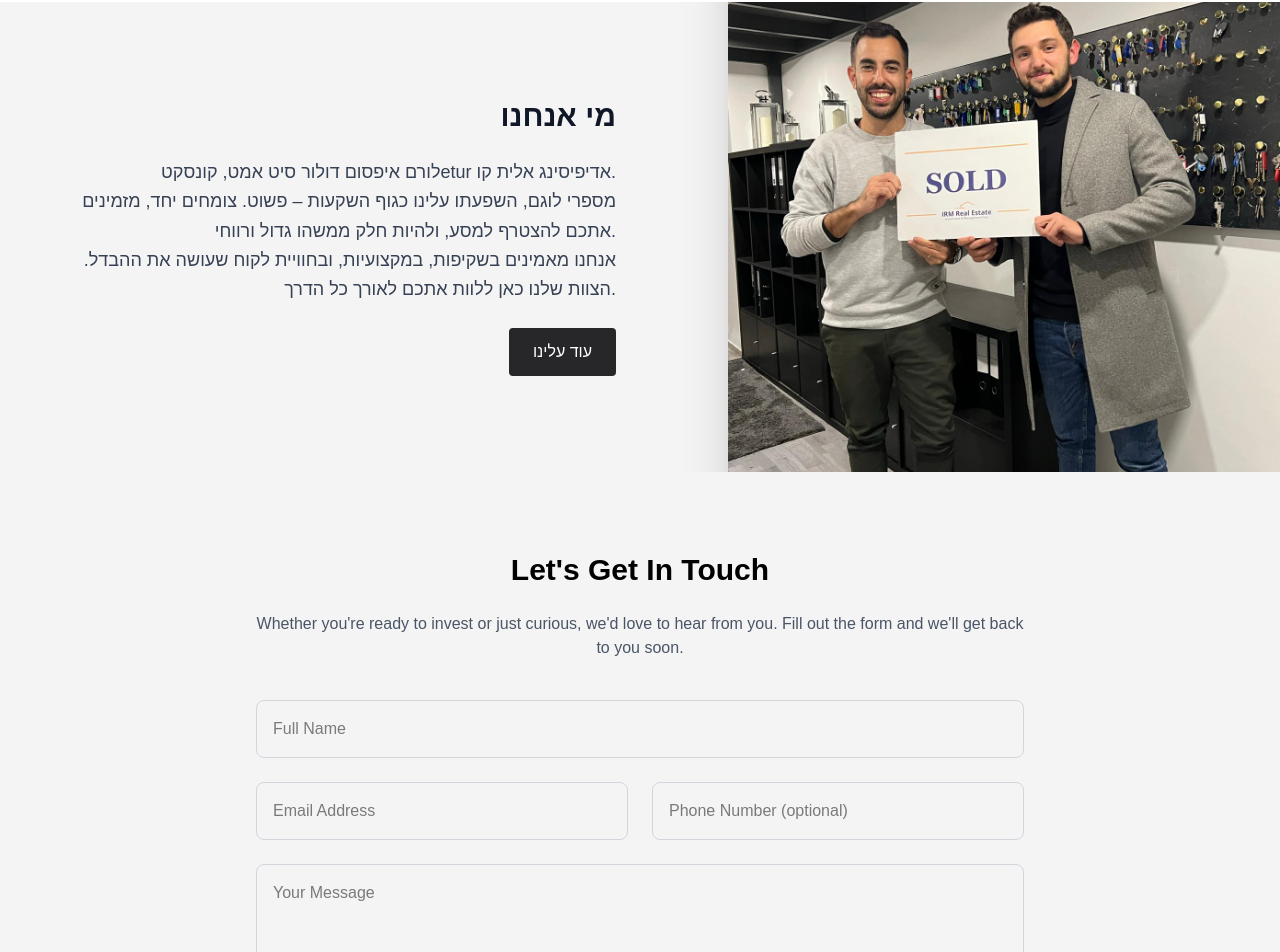
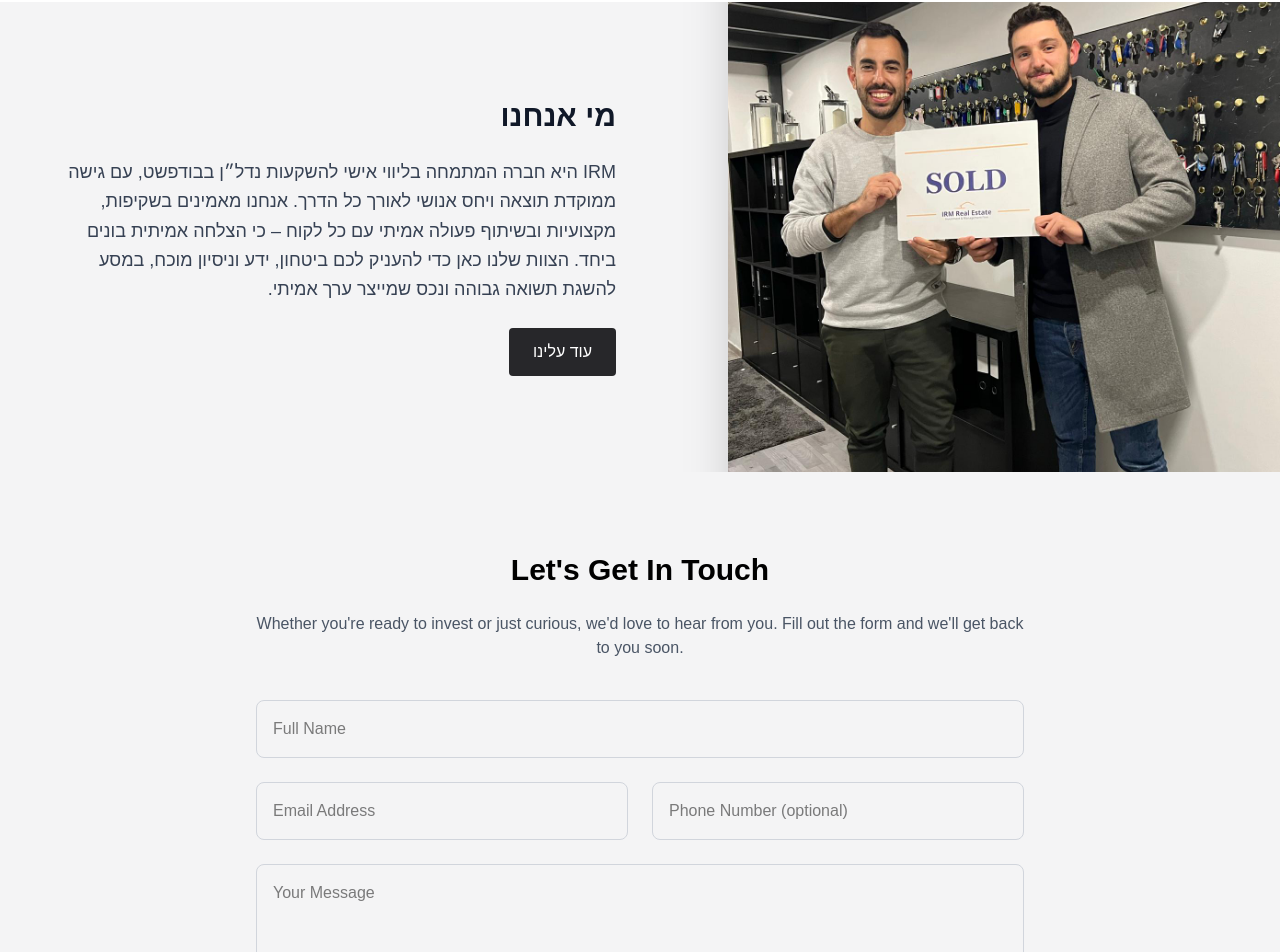
Before and after one commit to vladbelousov451/nadav-site-1, a Next.js app: page /about in a window 1280 px wide. Shown: the part 1586-2538 px from the top of the page. Built offline with nearby package versions, Linux system fonts and the light colour scheme.

Commit message:
changed into text

```diff
--- a/src/app/components/BudapestMapSection.tsx
+++ b/src/app/components/BudapestMapSection.tsx
@@ -52,11 +52,11 @@ export default function BudapestMapSection() {
         </div>
         <div className="max-w-xl text-right lg:text-right" dir="rtl">
           <h2 className="text-4xl text-sky-700  mb-6">אנחנו על המפה,<span className="text-sky-900 font-bold"> ונשאר על המפה!</span></h2>
-          <p className="mb-6 font-bold text-2xl text-black leading-relaxed">
+          <p className="mb-6 font-bold text-lg text-black leading-relaxed">
             קבוצת IRM כוללת צוות בעל ניסיון עצום עם תוצאות מוכחות בתחום הנדל"ן בבודפשט.
             פועלים בשכונות המובילות בעיר עם נוכחות חזקה בשוק ההשקעות.
           </p>
-          <p className="mb-4 text-2xl text-black font-bold leading-relaxed">
+          <p className="mb-4 text-lg text-black font-bold leading-relaxed">
             מצפון לדרום, ממזרח למערב — יש לנו את ההבנה, הניסיון, והנכסים הנכונים כדי לייצג אתכם בצורה מושלמת.
           </p>
           <button className="bg-sky-900 text-white px-6 py-3 rounded-full text-lg font-bold hover:bg-sky-700 transition">
--- a/src/app/components/about/AboutIntro.tsx
+++ b/src/app/components/about/AboutIntro.tsx
@@ -7,8 +7,10 @@ export default function AboutIntro() {
         <div className="relative z-10 max-w-6xl mx-auto grid grid-cols-1 md:grid-cols-2 gap-12 items-center">
           <div className="text-right">
             <h2 className="text-3xl font-bold mb-6">מי אנחנו</h2>
-            <p className="leading-relaxed text-lg text-gray-700">
-              לורם איפסום דולור סיט אמט, קונסקטetur אדיפיסינג אלית קו.<br />מספרי לוגם, השפעתו עלינו כגוף השקעות – פשוט. צומחים יחד, מזמינים אתכם להצטרף למסע, ולהיות חלק ממשהו גדול ורווחי.<br />אנחנו מאמינים בשקיפות, במקצועיות, ובחוויית לקוח שעושה את ההבדל. הצוות שלנו כאן ללוות אתכם לאורך כל הדרך.
+            <p className="leading-relaxed text-lg text-gray-700" dir="rtl">
+            IRM היא חברה המתמחה בליווי אישי להשקעות נדל״ן בבודפשט, עם גישה ממוקדת תוצאה ויחס אנושי לאורך כל הדרך.
+אנחנו מאמינים בשקיפות, מקצועיות ובשיתוף פעולה אמיתי עם כל לקוח – כי הצלחה אמיתית בונים ביחד.
+הצוות שלנו כאן כדי להעניק לכם ביטחון, ידע וניסיון מוכח, במסע להשגת תשואה גבוהה ונכס שמייצר ערך אמיתי.
             </p>
             <button className="mt-6 bg-zinc-800 text-white px-6 py-3 rounded hover:bg-zinc-700 transition">עוד עלינו</button>
           </div>
```
